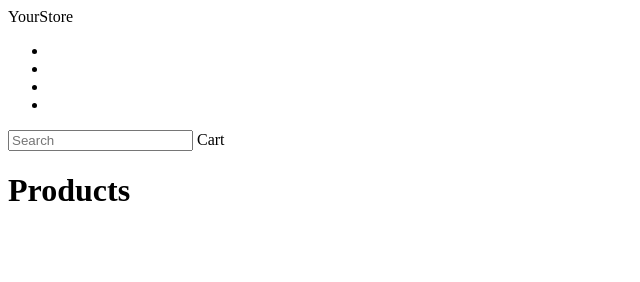
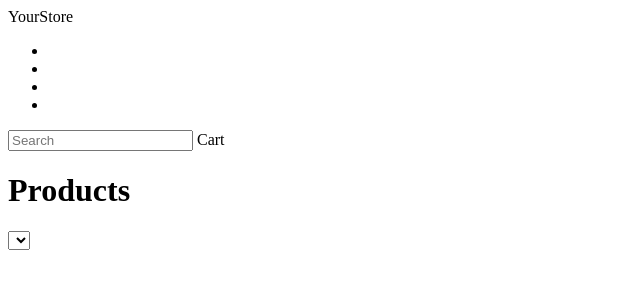
Before and after one commit to alexanderko/your-store, a plain HTML site: page index.html in a window 1280 px wide. Shown: the full height of the page, 0-640 px from the left. Drawn offline with Linux system fonts and the light colour scheme.

Commit message:
add sorting by price

```diff
--- a/index.html
+++ b/index.html
@@ -20,6 +20,12 @@
 	</header>
 	<div class="products">
 		<h1>Products</h1>
+		<select name="sorting" id="">
+			<option value=""></option>
+			<option value=""></option>
+			<option value=""></option>
+			<option value=""></option>
+		</select>
 		<div class="product"></div>
 		<div class="product hot"></div>
 		<div class="product"></div>
```
